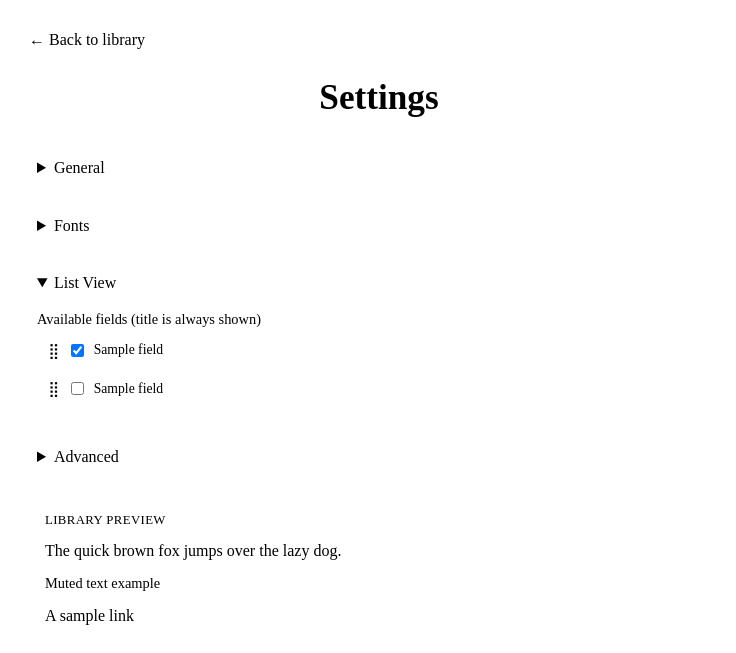
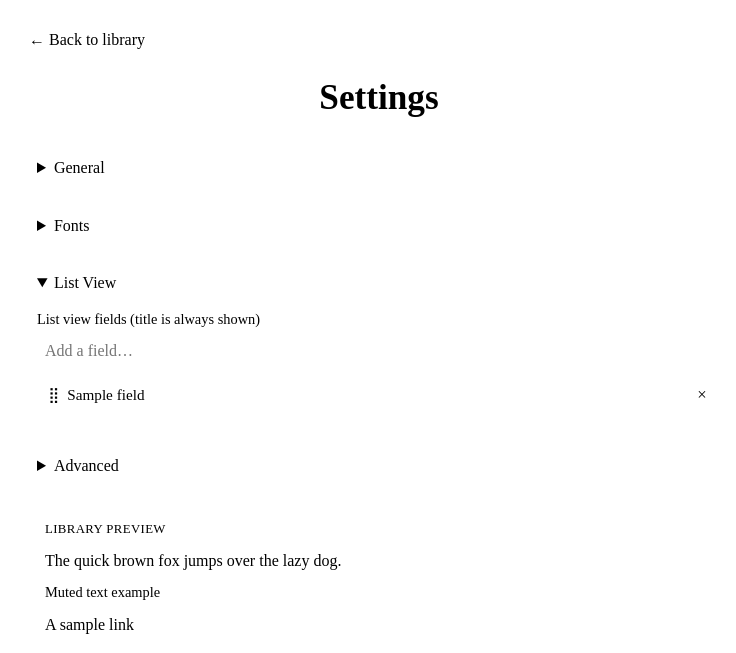
Before and after one commit to Minighost/shelf-mg, a Python web app: template templates/settings.html in a window 1280 px wide, after a click on "List View". Shown: the top 653 px of the page, without its empty margins (261-997 px from the left). Run offline with Jinja, Linux system fonts and the light colour scheme; the template is opened without the code that fills it: most values are stand-ins (such as "Sample title", 1, 10 or a date in 2020).

Commit message:
make list-view meta checkboxes into active only chips

```diff
--- a/static/settings-preview.js
+++ b/static/settings-preview.js
@@ -230,17 +230,103 @@ function initFilterDragDrop() {
 
 document.addEventListener("DOMContentLoaded", initFilterDragDrop);
 
+function listFieldActiveKeys() {
+    return new Set(
+        Array.from(document.querySelectorAll("#list-field-active-list .list-field-active-chip"))
+            .map((chip) => chip.dataset.key)
+    );
+}
+
+function addActiveListField(field) {
+    const list = document.getElementById("list-field-active-list");
+
+    const li = document.createElement("li");
+    li.className = "list-field-active-chip";
+    li.dataset.key = field.key;
+
+    const handle = document.createElement("span");
+    handle.className = "list-field-drag-handle";
+    handle.setAttribute("aria-hidden", "true");
+    handle.textContent = "⠿";
+
+    const checkbox = document.createElement("input");
+    checkbox.type = "checkbox";
+    checkbox.name = "enabled_list_fields";
+    checkbox.value = field.key;
+    checkbox.checked = true;
+    checkbox.hidden = true;
+
+    const label = document.createElement("span");
+    label.textContent = field.label;
+
+    const removeBtn = document.createElement("button");
+    removeBtn.type = "button";
+    removeBtn.className = "remove-list-field-btn";
+    removeBtn.setAttribute("aria-label", `Remove ${field.label}`);
+    removeBtn.textContent = "×";
+    removeBtn.onclick = () => removeActiveListField(removeBtn);
+
+    li.append(handle, checkbox, label, removeBtn);
+    list.appendChild(li);
+
+    const search = document.getElementById("list-field-search");
+    search.value = "";
+    renderListFieldSuggestions("");
+}
+
+function removeActiveListField(button) {
+    button.closest(".list-field-active-chip").remove();
+    renderListFieldSuggestions(document.getElementById("list-field-search").value);
+}
+
+function renderListFieldSuggestions(query) {
+    const dataEl = document.getElementById("all-list-fields-data");
+    const suggestionsList = document.getElementById("list-field-suggestions");
+    if (!dataEl || !suggestionsList) return;
+
+    const allFields = JSON.parse(dataEl.textContent);
+    const active = listFieldActiveKeys();
+    const normalizedQuery = query.trim().toLowerCase();
+
+    const matches = allFields.filter(
+        (field) => !active.has(field.key) && field.label.toLowerCase().includes(normalizedQuery)
+    );
+
+    suggestionsList.innerHTML = "";
+    for (const field of matches) {
+        const li = document.createElement("li");
+        li.className = "list-field-suggestion";
+        li.textContent = field.label;
+        li.onclick = () => addActiveListField(field);
+        suggestionsList.appendChild(li);
+    }
+
+    suggestionsList.style.display = matches.length > 0 ? "block" : "none";
+}
+
+document.addEventListener("DOMContentLoaded", () => {
+    const searchInput = document.getElementById("list-field-search");
+    if (!searchInput) return;
+
+    document.addEventListener("click", (event) => {
+        const control = document.querySelector(".add-list-field-control");
+        if (control && !control.contains(event.target)) {
+            document.getElementById("list-field-suggestions").style.display = "none";
+        }
+    });
+});
+
 // Same Pointer Events drag-to-reorder approach as initFilterDragDrop, but
 // for a vertical single-column list (list-view metadata fields) instead of
 // horizontally wrapping chips, so position comparisons use Y instead of X.
 function initListFieldDragDrop() {
-    const list = document.getElementById("list-field-sortable-list");
+    const list = document.getElementById("list-field-active-list");
     if (!list) return;
 
     list.addEventListener("pointerdown", (event) => {
         const handle = event.target.closest(".list-field-drag-handle");
         if (!handle) return;
-        const item = handle.closest(".list-field-sortable-item");
+        const item = handle.closest(".list-field-active-chip");
         if (!item) return;
 
         event.preventDefault();
@@ -250,7 +336,7 @@ function initListFieldDragDrop() {
         const offsetY = event.clientY - rect.top;
 
         const placeholder = document.createElement("li");
-        placeholder.className = "list-field-sortable-item list-field-drop-placeholder";
+        placeholder.className = "list-field-active-chip list-field-drop-placeholder";
         placeholder.style.width = `${rect.width}px`;
         placeholder.style.height = `${rect.height}px`;
         item.after(placeholder);
@@ -268,7 +354,7 @@ function initListFieldDragDrop() {
 
             const target = document
                 .elementsFromPoint(moveEvent.clientX, moveEvent.clientY)
-                .find((el) => el.classList.contains("list-field-sortable-item") && el !== item && el !== placeholder);
+                .find((el) => el.classList.contains("list-field-active-chip") && el !== item && el !== placeholder);
 
             if (target) {
                 const targetRect = target.getBoundingClientRect();
--- a/static/style.css
+++ b/static/style.css
@@ -666,8 +666,11 @@ html.view-card .list-view-wrapper {
 }
 
 .list-view-entry {
+    display: flex;
+    flex-direction: column;
     border-bottom: 1px solid var(--border-color);
     padding: 1rem 0;
+    gap: 0;
 }
 
 .list-view-entry:first-child {
@@ -694,6 +697,10 @@ html.view-card .list-view-wrapper {
     overflow: hidden;
 }
 
+.list-view-entry .list-view-meta-generic:last-of-type {
+    margin-bottom: 0.5rem;
+}
+
 .list-view-tags {
     margin: 0 0 0.5rem 0;
 }
@@ -704,12 +711,18 @@ html.view-card .list-view-wrapper {
 
 .list-view-summary {
     font-size: 0.9em;
+    line-height: 1.5;
 }
 
 .list-view-summary blockquote {
     margin: 0;
     padding-left: 0.75rem;
     border-left: 2px solid var(--border-color);
+}
+
+/* handles the raw summary html from epub */
+.list-view-summary> :first-child {
+    margin-top: 0;
 }
 
 /* handles the raw summary html from epub */
@@ -1165,7 +1178,7 @@ html.view-card .card-view-wrapper {
     line-height: 1;
 }
 
-.list-field-sortable-list {
+.list-field-active-list {
     display: flex;
     flex-direction: column;
     gap: 0.4rem;
@@ -1174,7 +1187,7 @@ html.view-card .card-view-wrapper {
     margin: 0;
 }
 
-.list-field-sortable-item {
+.list-field-active-chip {
     display: flex;
     align-items: center;
     gap: 0.4rem;
@@ -1200,7 +1213,7 @@ html.view-card .card-view-wrapper {
     cursor: grabbing;
 }
 
-.list-field-sortable-item.dragging {
+.list-field-active-chip.dragging {
     position: fixed;
     z-index: 1000;
     pointer-events: none;
@@ -1212,16 +1225,72 @@ html.view-card .card-view-wrapper {
     border: 1px dashed var(--border-color);
 }
 
-.settings-field .list-field-checkbox-label {
-    display: flex;
-    align-items: center;
-    gap: 0.4rem;
-    margin-bottom: 0;
-    width: auto;
-}
-
-.list-field-checkbox-label input[type="checkbox"] {
-    width: auto;
+.remove-list-field-btn {
+    background: none;
+    border: none;
+    color: var(--text-muted);
+    cursor: pointer;
+    font-size: 1.1em;
+    line-height: 1;
+    padding: 0.1rem 0.3rem;
+    border-radius: 50%;
+    margin-left: auto;
+}
+
+.remove-list-field-btn:hover {
+    color: var(--text-color);
+    background: var(--border-color);
+}
+
+.add-list-field-control {
+    position: relative;
+    max-width: calc(var(--content-max-width) / 2);
+    line-height: 1;
+    font-size: 1em;
+    margin-bottom: 0.5rem;
+}
+
+.add-list-field-control input[type="text"] {
+    width: 100%;
+    padding: 0.5rem;
+    background: var(--surface-color);
+    color: var(--text-color);
+    border: 1px solid var(--border-color);
+    border-radius: 4px;
+}
+
+.add-list-field-control input[type="text"]:focus {
+    outline: none;
+    border-color: var(--accent-color);
+}
+
+.list-field-suggestions {
+    position: absolute;
+    z-index: 10;
+    top: calc(100% + 0.2rem);
+    left: 0;
+    right: 0;
+    max-height: 12rem;
+    overflow-y: auto;
+    list-style: none;
+    margin: 0;
+    padding: 0.3rem 0;
+    background: var(--surface-color);
+    border: 1px solid var(--border-color);
+    border-radius: 4px;
+    box-shadow: 0 4px 10px rgba(0, 0, 0, 0.3);
+}
+
+.list-field-suggestion {
+    padding: 0.4rem 0.7rem;
+    font-size: 0.9em;
+    color: var(--text-color);
+    cursor: pointer;
+}
+
+.list-field-suggestion:hover {
+    background: var(--accent-color);
+    color: white;
 }
 
 .settings-field select,
--- a/templates/settings.html
+++ b/templates/settings.html
@@ -210,32 +210,37 @@
             <details class="settings-category" name="settings-category">
                 <summary>List View</summary>
                 <div class="settings-field settings-field-grouped">
-                    <label>Available fields (title is always shown)</label>
-                    <ul id="list-field-sortable-list" class="list-field-sortable-list">
+                    <label>List view fields (title is always shown)</label>
+                    <div class="add-list-field-control">
+                        <input type="text"
+                               id="list-field-search"
+                               placeholder="Add a field…"
+                               autocomplete="off"
+                               oninput="renderListFieldSuggestions(this.value)"
+                               onfocus="renderListFieldSuggestions(this.value)">
+                        <ul id="list-field-suggestions"
+                            class="list-field-suggestions"
+                            style="display: none">
+                        </ul>
+                    </div>
+                    <ul id="list-field-active-list" class="list-field-active-list">
                         {% for field in active_list_fields %}
-                            <li class="list-field-sortable-item" data-key="{{ field.key }}">
+                            <li class="list-field-active-chip" data-key="{{ field.key }}">
                                 <span class="list-field-drag-handle" aria-hidden="true">&#10495;</span>
-                                <label class="list-field-checkbox-label">
-                                    <input type="checkbox"
-                                           name="enabled_list_fields"
-                                           value="{{ field.key }}"
-                                           checked>
-                                    {{ field.label }}
-                                </label>
-                            </li>
-                        {% endfor %}
-                        {% for field in list_fields if field.key not in active_list_fields | map(attribute='key') | list %}
-                            <li class="list-field-sortable-item" data-key="{{ field.key }}">
-                                <span class="list-field-drag-handle" aria-hidden="true">&#10495;</span>
-                                <label class="list-field-checkbox-label">
-                                    <input type="checkbox"
-                                           name="enabled_list_fields"
-                                           value="{{ field.key }}">
-                                    {{ field.label }}
-                                </label>
+                                <input type="checkbox"
+                                       name="enabled_list_fields"
+                                       value="{{ field.key }}"
+                                       checked
+                                       hidden>
+                                <span>{{ field.label }}</span>
+                                <button type="button"
+                                        class="remove-list-field-btn"
+                                        onclick="removeActiveListField(this)"
+                                        aria-label="Remove {{ field.label }}">&times;</button>
                             </li>
                         {% endfor %}
                     </ul>
+                    <script type="application/json" id="all-list-fields-data">{{ list_fields | tojson }}</script>
                 </div>
             </details>
         </form>
```
